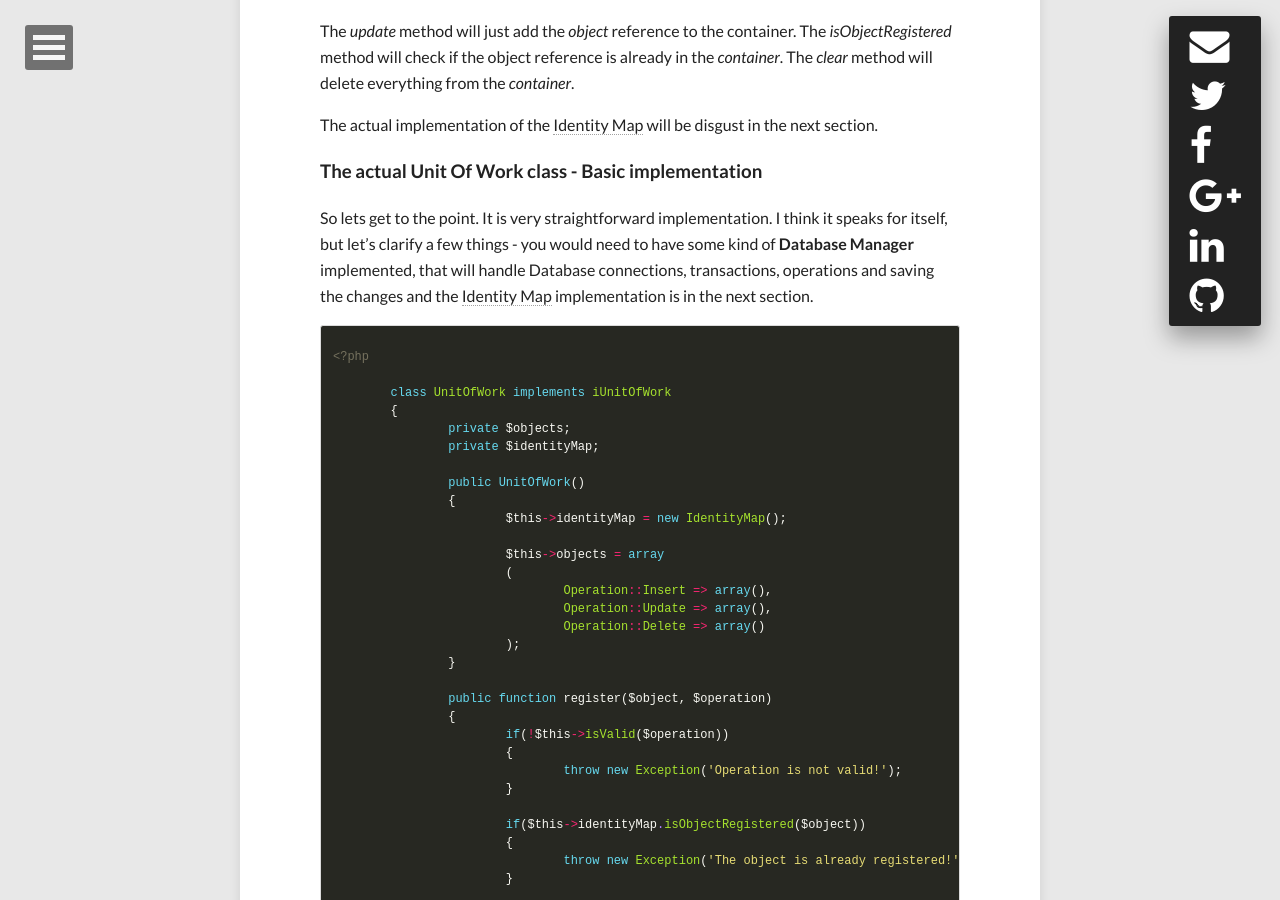
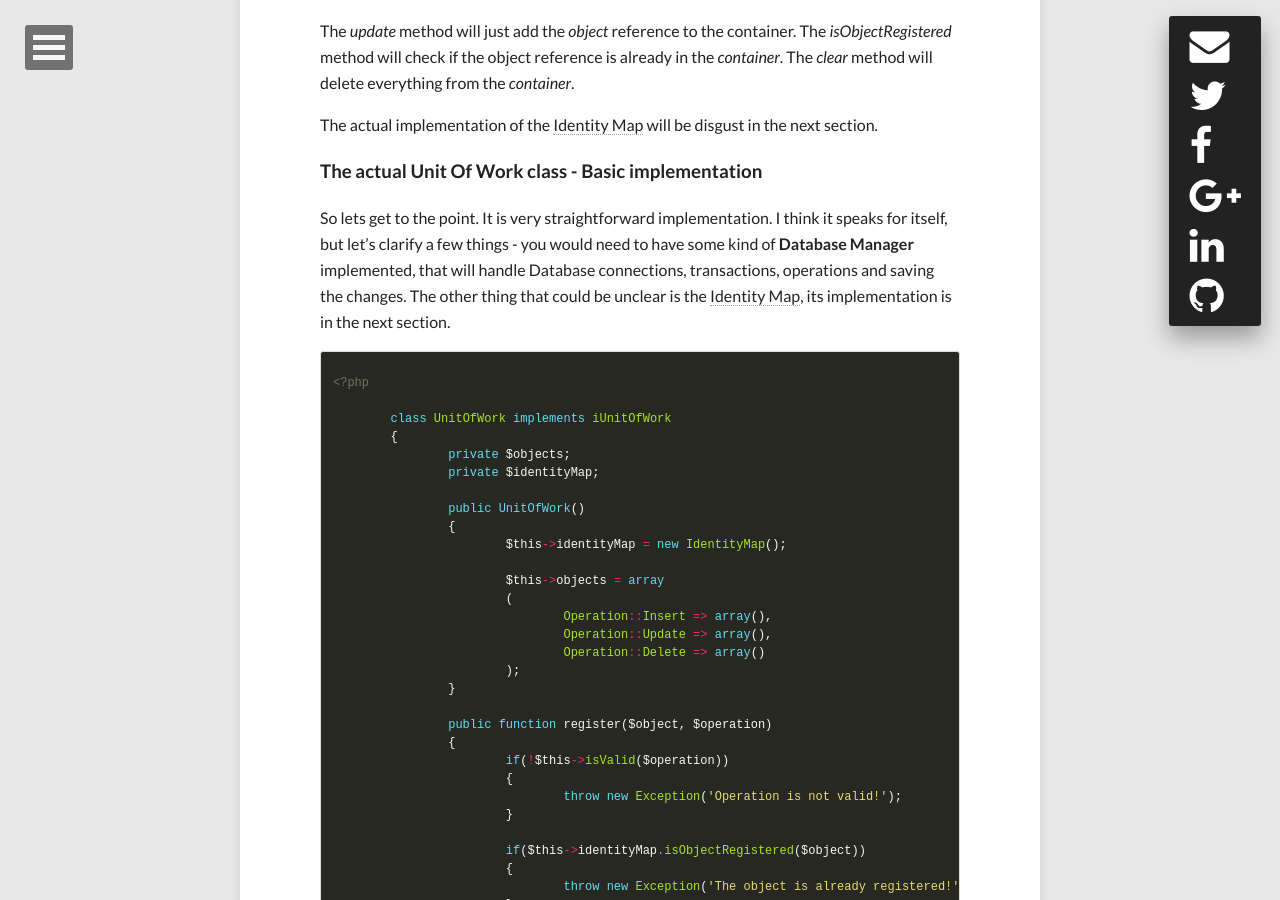
Before and after one commit to itanev/itanev.github.io, a Jekyll site: the page built from _posts/2014-09-21-unit-of-work.md, in a window 1280 px wide and 900 px high, scrolled down 2639 px. Built offline with Jekyll 4.4.1, drawn with Linux system fonts in a browser that asks for light colours; nearby versions of some CDN libraries; comment, search, counter and statistics services are not loaded.

```diff
--- a/_posts/2014-09-21-unit-of-work.md
+++ b/_posts/2014-09-21-unit-of-work.md
@@ -96,7 +96,7 @@ The actual implementation of the [Identity Map](#identity-map) will be disgust i
 
 ###The actual Unit Of Work class - Basic implementation
 
-So lets get to the point. It is very straightforward implementation. I think it speaks for itself, but let's clarify a few things - you would need to have some kind of **Database Manager** implemented, that will handle Database connections, transactions, operations and saving the changes and the [Identity Map](#identity-map) implementation is in the next section.
+So lets get to the point. It is very straightforward implementation. I think it speaks for itself, but let's clarify a few things - you would need to have some kind of **Database Manager** implemented, that will handle Database connections, transactions, operations and saving the changes. The other thing that could be unclear is the [Identity Map](#identity-map), its implementation is in the next section.
 
 {% highlight php %}
 <?php
```
